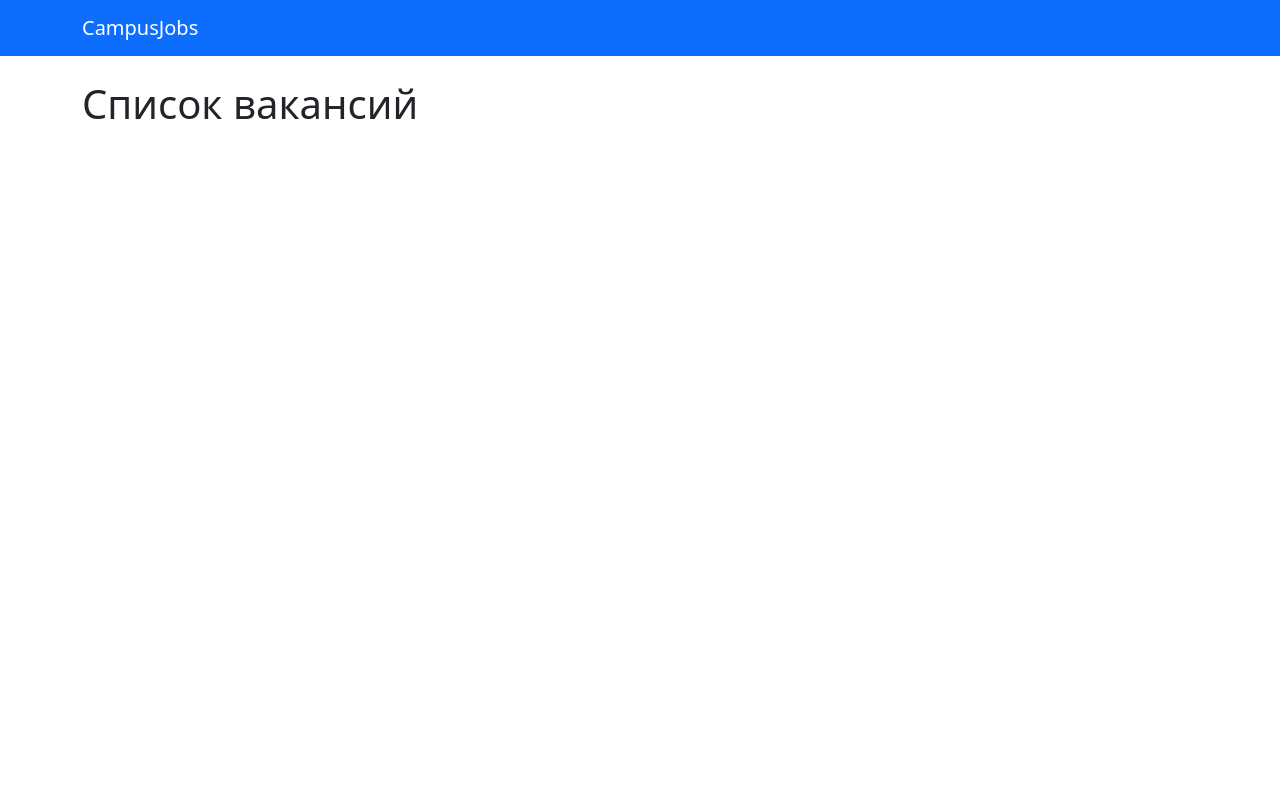
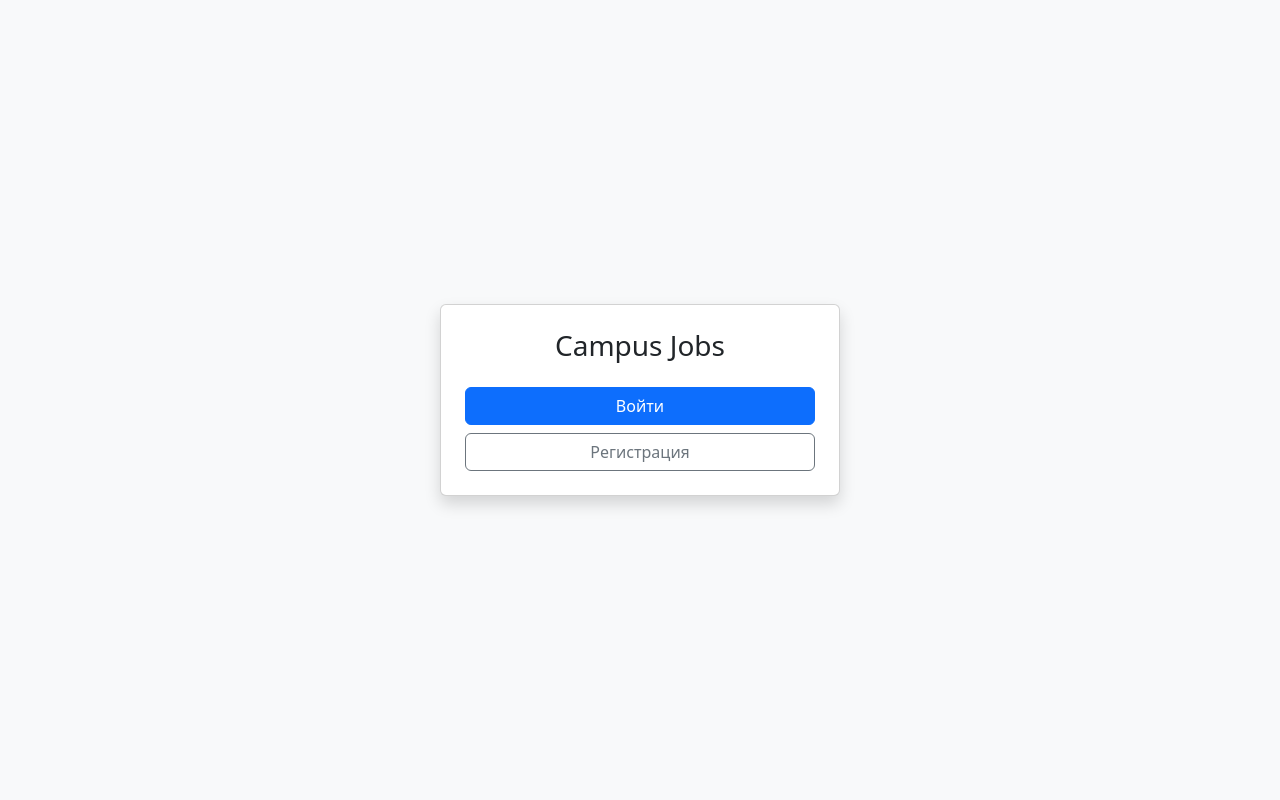
Before and after one commit to TastePate/campus_job, a Django app: page / in a window 1280 px wide. Run offline with Django 4.2, Linux system fonts and the light colour scheme; data that the repository does not hold is empty.

Commit message:
Changed some names Created basic auth and register

```diff
--- a/campus_job/campus_job/settings.py
+++ b/campus_job/campus_job/settings.py
@@ -124,3 +124,7 @@ STATIC_URL = 'static/'
 # https://docs.djangoproject.com/en/4.0/ref/settings/#default-auto-field
 
 DEFAULT_AUTO_FIELD = 'django.db.models.BigAutoField'
+
+LOGIN_REDIRECT_URL = '/jobs/'
+LOGOUT_REDIRECT_URL = '/'
+LOGIN_URL = '/login/'
--- a/campus_job/jobs/templates/jobs/job_detail.html
+++ b/campus_job/jobs/templates/jobs/job_detail.html
@@ -17,7 +17,7 @@
         <li>Удалённая: {{ job.remote|yesno:"Да,Нет" }}</li>
     </ul>
     <a href="{% url 'apply-job' job.id %}" class="btn btn-success">Подать заявку</a>
-    <a href="{% url 'index' %}" class="btn btn-secondary">Назад</a>
+    <a href="{% url 'job_list' %}" class="btn btn-secondary">Назад</a>
 </div>
 <script src="https://cdn.jsdelivr.net/npm/bootstrap@5.3.0/dist/js/bootstrap.bundle.min.js"></script>
 </body>
--- /dev/null
+++ b/campus_job/jobs/templates/jobs/landing.html
@@ -0,0 +1,25 @@
+<!DOCTYPE html>
+<html lang="ru">
+<head>
+    <meta charset="UTF-8">
+    <title>Campus Jobs</title>
+    <meta name="viewport" content="width=device-width, initial-scale=1">
+
+    <!-- Bootstrap -->
+    <link href="https://cdn.jsdelivr.net/npm/bootstrap@5.3.3/dist/css/bootstrap.min.css" rel="stylesheet">
+</head>
+<body class="bg-light">
+
+<div class="container vh-100 d-flex justify-content-center align-items-center">
+    <div class="card p-4 shadow" style="max-width: 400px; width: 100%;">
+        <h3 class="text-center mb-4">Campus Jobs</h3>
+
+        <div class="d-grid gap-2">
+            <a href="{% url 'login' %}" class="btn btn-primary">Войти</a>
+            <a href="{% url 'register' %}" class="btn btn-outline-secondary">Регистрация</a>
+        </div>
+    </div>
+</div>
+
+</body>
+</html>
--- a/campus_job/jobs/urls.py
+++ b/campus_job/jobs/urls.py
@@ -1,11 +1,16 @@
 from django.urls import path
 from .api_views import JobListView, JobDetailView, ApplicationCreateView, ApplicationListView
+from django.contrib.auth import views as auth_views
 from . import views
 
 
 urlpatterns = [
-    path('', views.index, name='index'),  # Главная
+    path('', views.landing_view, name='landing'),  # Главная
+    path('jobs/', views.job_list, name='job_list'),
     path('jobs/<int:pk>/', views.job_detail, name='job-detail'),  # Детали вакансии
     path('jobs/<int:pk>/apply/', views.apply_job, name='apply-job'),  # Подать заявку
     path('applications/', views.my_applications, name='applications'),  # Мои заявки
+    path('register/', views.register_view, name='register'),
+    path('login/', auth_views.LoginView.as_view(template_name='jobs/login.html'), name='login'),
+    path('logout/', auth_views.LogoutView.as_view(), name='logout')
 ]
--- a/campus_job/jobs/views.py
+++ b/campus_job/jobs/views.py
@@ -1,13 +1,18 @@
 from django.shortcuts import render, get_object_or_404, redirect
+
+from .forms import RegisterForm
 from .models import Job, Resume, Application
+from django.contrib.auth import login
 from django.contrib.auth.decorators import login_required
 
 # Главная — список вакансий
-def index(request):
+@login_required
+def job_list(request):
     jobs = Job.objects.all()
-    return render(request, 'jobs/index.html', {'jobs': jobs})
+    return render(request, 'jobs/jobs.html', {'jobs': jobs})
 
 # Детали вакансии
+@login_required
 def job_detail(request, pk):
     job = get_object_or_404(Job, pk=pk)
     return render(request, 'jobs/job_detail.html', {'job': job})
@@ -35,3 +40,20 @@ def apply_job(request, pk):
 def my_applications(request):
     applications = Application.objects.filter(user=request.user)
     return render(request, 'jobs/applications.html', {'applications': applications})
+
+
+def register_view(request):
+    if request.method == 'POST':
+        form = RegisterForm(request.POST)
+        if form.is_valid():
+            user = form.save()
+            login(request, user)
+            return redirect('jobs')
+    else:
+        form = RegisterForm()
+
+    return render(request, 'jobs/register.html', {'form': form})
+
+
+def landing_view(request):
+    return render(request, 'jobs/landing.html')
```
Also changed, not shown: campus_job/jobs/forms.py (added, +22 -0 lines), campus_job/jobs/templates/jobs/login.html (added, +15 -0 lines), campus_job/jobs/templates/jobs/register.html (added, +15 -0 lines), campus_job/jobs/templates/jobs/jobs.html (renamed from campus_job/jobs/templates/jobs/index.html).
